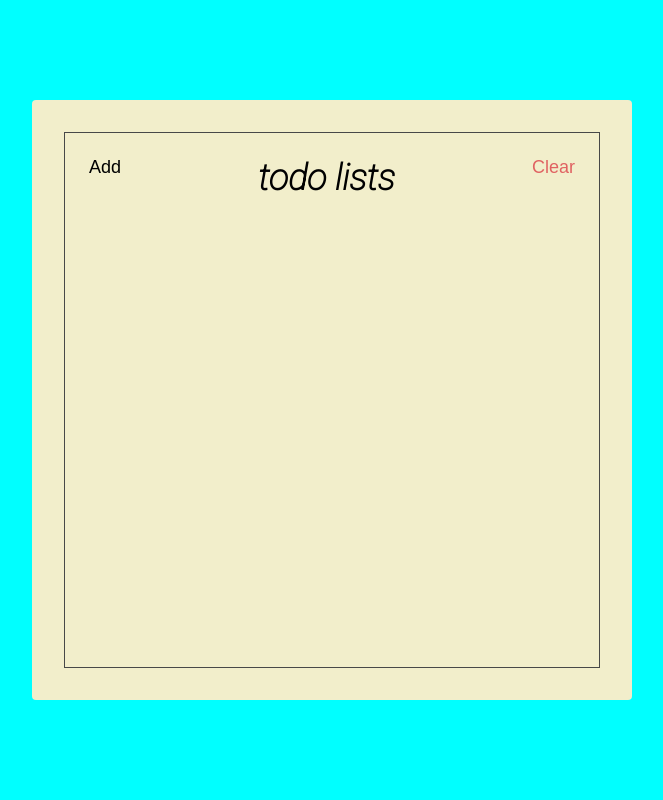
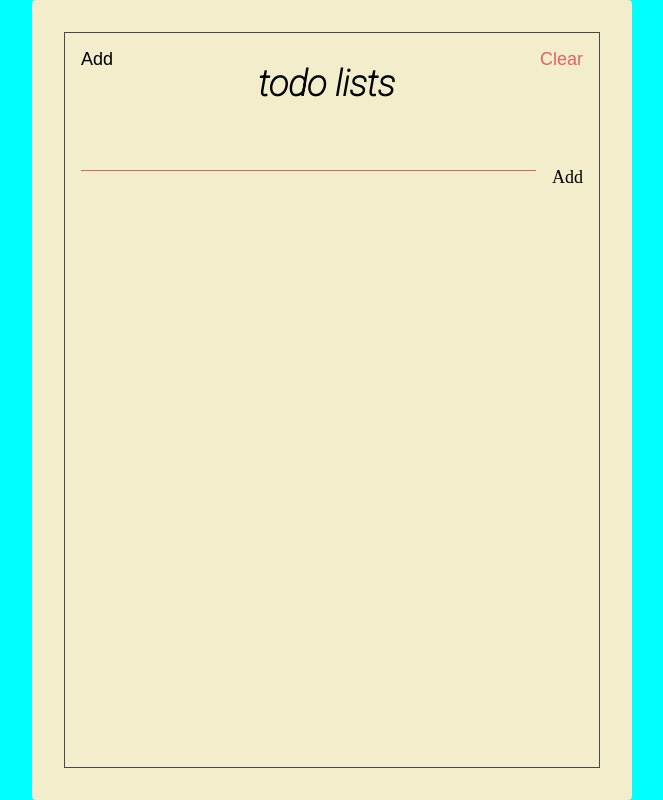
Before and after one commit to Baries-byte/react-course-starter, a website: page index.html in a window 1280 px wide. Shown: the whole page, without its empty margins (308-971 px from the left). Drawn offline with Linux system fonts and the light colour scheme; a web font is replaced by a local one.

Commit message:
Membuat add todo section

```diff
--- a/index.html
+++ b/index.html
@@ -15,11 +15,18 @@
   <body>
     <div class="container">
       <div class="frame">
-        <div class="header">
+        <section class="header">
           <button class="header-btn">Add</button>
           <h1 class="header-title">Todo Lists</h1>
           <button class="header-btn main-red-color">Clear</button>
-        </div>
+        </section>
+
+        <section class="add">
+          <form action="" class="add-form">
+            <input type="text" class="add-input" />
+            <button class="add-btn">Add</button>
+          </form>
+        </section>
       </div>
     </div>
   </body>
--- a/style.css
+++ b/style.css
@@ -35,7 +35,7 @@ html {
 
 .container {
   width: 600px;
-  height: 600px;
+  height: 800px;
   background-color: #f2eecb;
   border-radius: 4px;
   padding: 32px;
@@ -66,7 +66,46 @@ html {
   font-size: 1.8rem;
   font-family: "Langar", sans-serif;
 
-  padding: 24px;
+  padding: 16px;
+
+  background: unset;
+  border: unset;
+  outline: unset;
+
+  cursor: pointer;
+}
+
+.add {
+  padding: 16px;
+}
+
+.add-form {
+  display: flex;
+  align-items: flex-start;
+}
+
+.add-input {
+  background: unset;
+  border: unset;
+  padding: 0 64px;
+
+  flex: 1;
+
+  border-bottom: 1px solid var(--main-red-color);
+  outline: unset;
+
+  font-family: "Roboto";
+  font-size: 16px;
+  text-transform: lowercase;
+}
+
+.add-btn {
+  font-size: 1.8rem;
+  font-family: "Langar";
+
+  padding: 16px;
+  padding-right: unset;
+  cursor: pointer;
 
   background: unset;
   border: unset;
```
